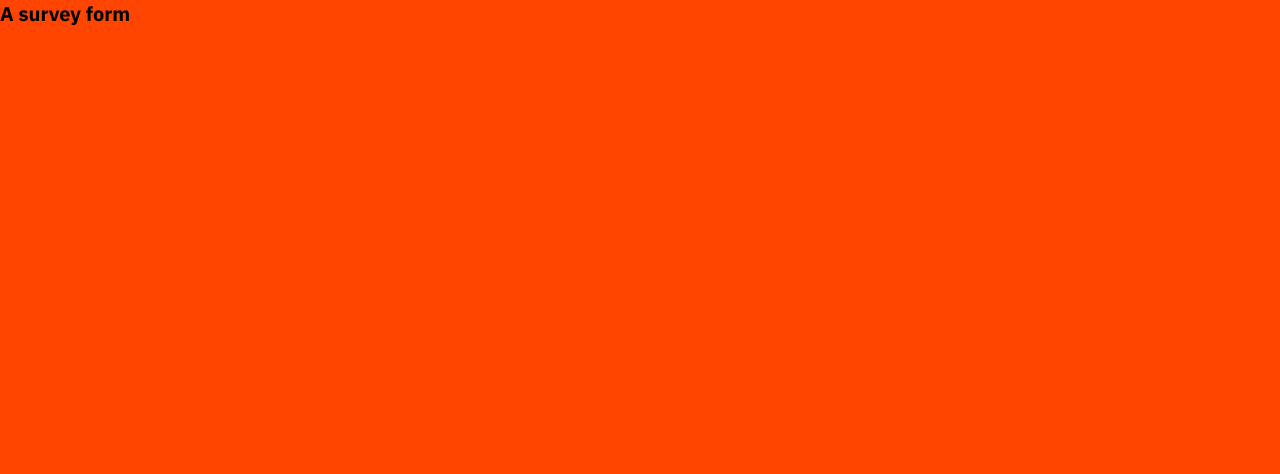
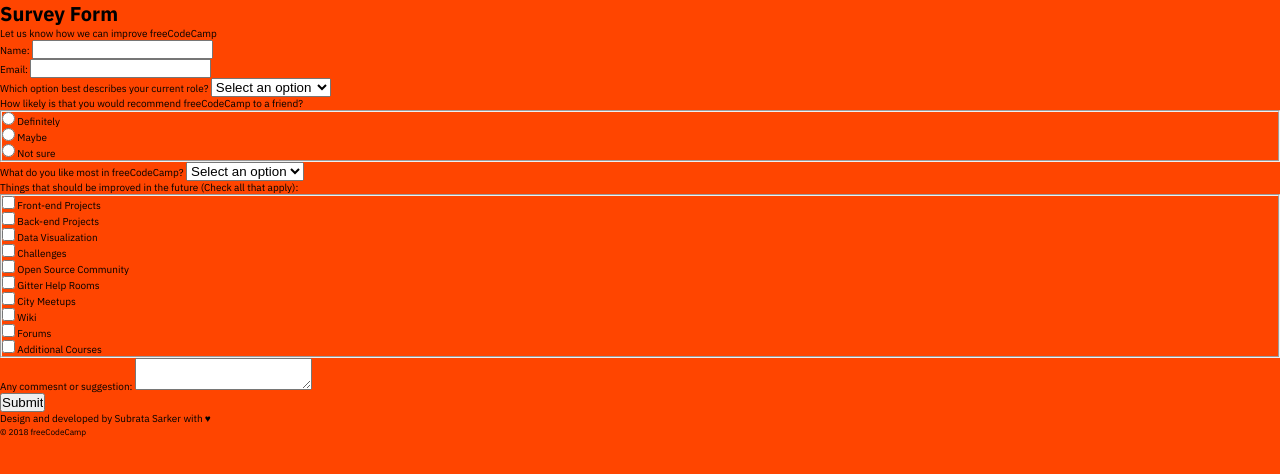
Before and after one commit to picklu/survey-form, a website: page index.html in a window 1280 px wide. Drawn offline with Linux system fonts and the light colour scheme.

Commit message:
Update Index.html with content

```diff
--- a/index.html
+++ b/index.html
@@ -9,7 +9,154 @@
 </head>
 <body>
 
-    <h1>A survey form</h1>
+    <header class="header">
+        <h1 id="title" class="title">Survey Form</h1>
+        <p>Let us know how we can improve freeCodeCamp</p>
+    </header>
+
+    <form class="form" action="#">
+
+        <div class="form__field name">
+            <label for="name">Name:</label>
+            <input id="name" type="text" name="name"/>
+        </div>
+
+        <div class="form__field email">
+            <label for="email">Email:</label>
+            <input id="email" type="email" name="email"/>
+        </div>
+
+        <div class="form__field role">
+            <label for="role">Which option best describes your current role?</label>
+            <select name="role" id="role">
+                <option value="" disabled selected hidden>Select an option</option>
+                <option value="stdt">Student</option>
+                <option value="ftjb">Full time job</option>
+                <option value="ftlr">Full time learner</option>
+                <option value="pnts">Prefer not to say</option>
+                <option value="othr">Other</option>
+            </select>
+        </div>
+
+        <div class="form__field recommendation">
+            <p>How likely is that you would recommend freeCodeCamp to a friend?</p>
+            <fieldset>
+                <ul>
+                    <li>
+                        <label for="defn">
+                            <input id="defn" type="radio" name="recommendation"/>
+                            Definitely
+                        </label>
+                    </li>
+                    <li>
+                        <label for="mayb">
+                            <input id="mayb" type="radio" name="recommendation"/>
+                            Maybe
+                        </label>
+                    </li>
+                    <li>
+                        <label for="nots">
+                            <input id="nots" type="radio" name="recommendation"/>
+                            Not sure
+                        </label>
+                    </li>
+                </ul>
+            </fieldset>
+        </div>
+
+        <div class="form__field like-most">
+            <label for="like-most">What do you like most in freeCodeCamp?</label>
+            <select name="like-most" id="like-most">
+                <option value="" disabled selected hidden>Select an option</option>
+                <option value="chalg">Challenges</option>
+                <option value="proj">Projects</option>
+                <option value="comm">Community</option>
+                <option value="osrc">Open Source</option>
+                <option value="othr">Other</option>
+            </select>
+        </div>
+
+        <div class="form__field suggestion">
+            <p>Things that should be improved in the future <span>(Check all that apply):</span></p>
+            <fieldset>
+                <ul>
+                    <li>
+                        <label for="fepj">
+                            <input id="fepj" type="checkbox" name="suggestion"/>
+                            Front-end Projects
+                        </label>
+                    </li>
+                    <li>
+                        <label for="bepj">
+                            <input id="bepj" type="checkbox" name="suggestion"/>
+                            Back-end Projects
+                        </label>
+                    </li>
+                    <li>
+                        <label for="dtvs">
+                            <input id="dtvs" type="checkbox" name="suggestion"/>
+                            Data Visualization
+                        </label>
+                    </li>
+                    <li>
+                        <label for="chlg">
+                            <input id="chlg" type="checkbox" name="suggestion"/>
+                            Challenges
+                        </label>
+                    </li>
+                    <li>
+                        <label for="oscm">
+                            <input id="oscm" type="checkbox" name="suggestion"/>
+                            Open Source Community
+                        </label>
+                    </li>
+                    <li>
+                        <label for="gthr">
+                            <input id="gthr" type="checkbox" name="suggestion"/>
+                            Gitter Help Rooms
+                        </label>
+                    </li>
+                    <li>
+                        <label for="ctmt">
+                            <input id="ctmt" type="checkbox" name="suggestion"/>
+                            City Meetups
+                        </label>
+                    </li>
+                    <li>
+                        <label for="wiki">
+                            <input id="wiki" type="checkbox" name="suggestion"/>
+                            Wiki
+                        </label>
+                    </li>
+                    <li>
+                        <label for="frms">
+                            <input id="frms" type="checkbox" name="suggestion"/>
+                            Forums
+                        </label>
+                    </li>
+                    <li>
+                        <label for="adcs">
+                            <input id="adcs" type="checkbox" name="suggestion"/>
+                            Additional Courses
+                        </label>
+                    </li>
+                </ul>
+            </fieldset>
+        </div>
+
+        <div class="form__field asuggestion">
+            <label for="asuggestion">Any commesnt or suggestion:</label>
+            <textarea id="asuggestion" name="asuggestion" placeholder="Enter your comment here ...">
+            </textarea>
+        </div>
+
+        <input class="btn btn-submit" type="submit" name="submit"/>
+    </form>
+
+    <footer>
+        <p>Design and developed by Subrata Sarker with &hearts;</p>
+        <small>&copy; 2018 freeCodeCamp</small>
+    </footer>
 
 
     <!-- test script -->
```
